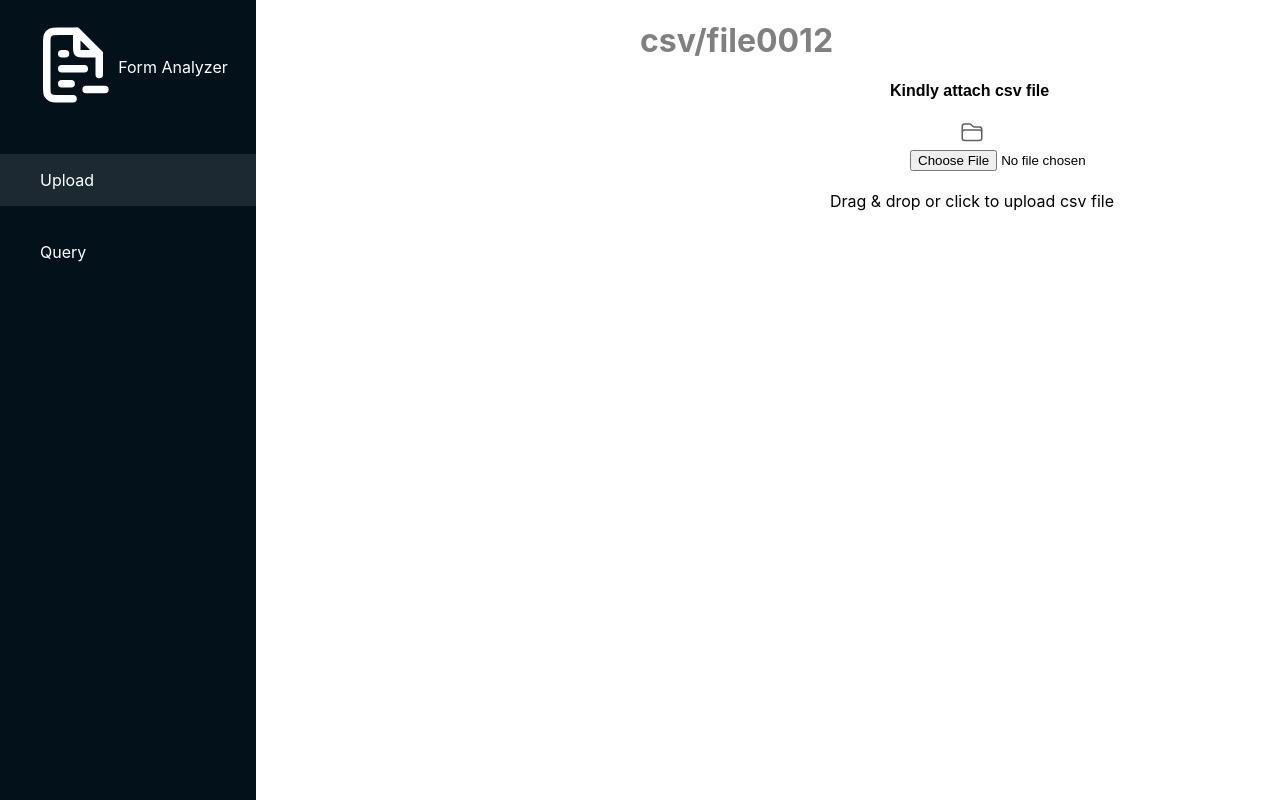
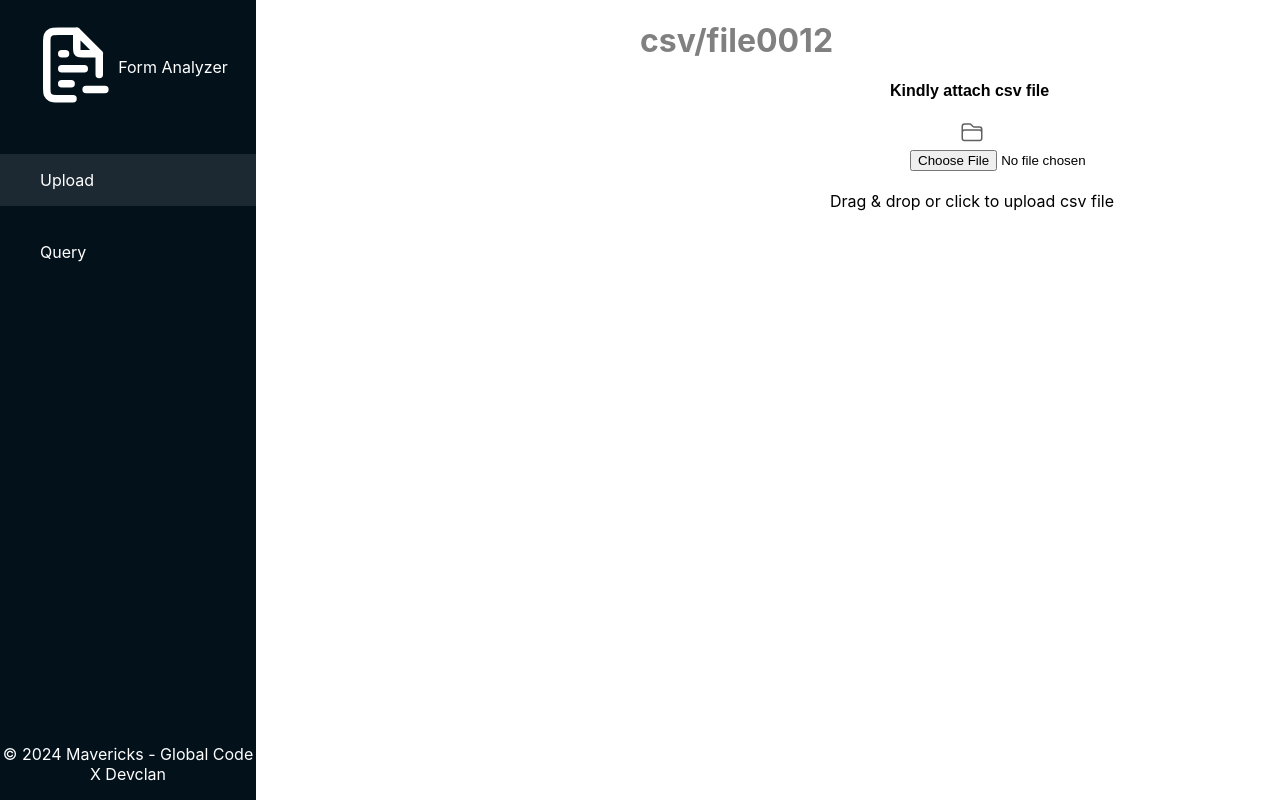
Before and after one commit to Devclan-Mavericks/frontend, a React (Create React App) app: page / in a window 1280 px wide. Built offline with nearby package versions, Linux system fonts and the light colour scheme.

Commit message:
branding of sidebar lol

```diff
--- a/src/sidebar/Sidebar.js
+++ b/src/sidebar/Sidebar.js
@@ -22,6 +22,8 @@ const Sidebar = (props) => {
                 <div id="uploadTab" style={{width:"100%"}} onClick={openUpload} className={uploadSection ? "tw-my-5 tw-px-10 tw-bg-white tw-bg-opacity-10 tw-border-t-4 tw-border-white tw-p-4" : "tw-my-5 tw-px-10 tw-p-4"}>Upload</div>
                 <div id="queryTab" onClick={openQuery} className={querySection ? "tw-my-5 tw-px-10 tw-bg-white tw-bg-opacity-10 tw-border-t-4 tw-border-white tw-p-4" : "tw-my-5 tw-px-10 tw-p-4"}>Query</div>
             </div>
+
+            <div style={{height:"100dvh"}} className={"tw-text-center tw-align-text-bottom tw-flex tw-flex-col-reverse tw-my-4"}>&copy; 2024 Mavericks - Global Code X Devclan</div>
         </div>
     )
 }
```
